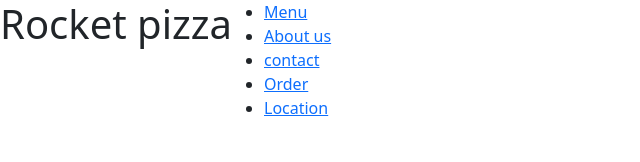
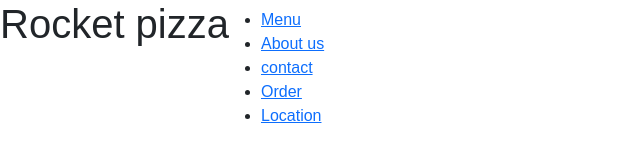
Before and after one commit to mahan-noor/pizza-website, a plain HTML site: page index.html in a window 1280 px wide. Shown: the whole page, without its empty margins (0-640 px from the left). Drawn offline with Linux system fonts and the light colour scheme; a web font is replaced by a local one.

Commit message:
add style.css commit

```diff
--- a/css/style.css
+++ b/css/style.css
@@ -1,8 +1,6 @@
 @import url('https://fonts.googleapis.com/css2?family=ABeeZee:ital@0;1&display=swap');
-#head{
-   background-color: rgb(102, 69, 69);
-   background-size: cover;
-   text-align: center;
-   padding-top: 10%;
-   padding-bottom: 10%;
+*{
+ margin: 0;
+ padding: 0;
+ font-family: Arial, Helvetica, sans-serif;
 }
--- a/index.html
+++ b/index.html
@@ -12,6 +12,8 @@
     <!--landing page-->
     <div class="nav">
         <h1>Rocket pizza</h1>
+        <div class="navbar">
+            <nav>
                 <ul>
                     <li>
                         <a href="#menu">Menu</a>
@@ -28,9 +30,10 @@
                     <li>
                         <a href="#location">Location</a>
                     </li>
-
                 </ul>
-
+            </nav>
+        </div>
+    </div>
 
   <script src="./js/jquery.js"></script>
   <script src="./js/style.js"></script>
```
Lines whose indentation alone changed are shown as unchanged.
